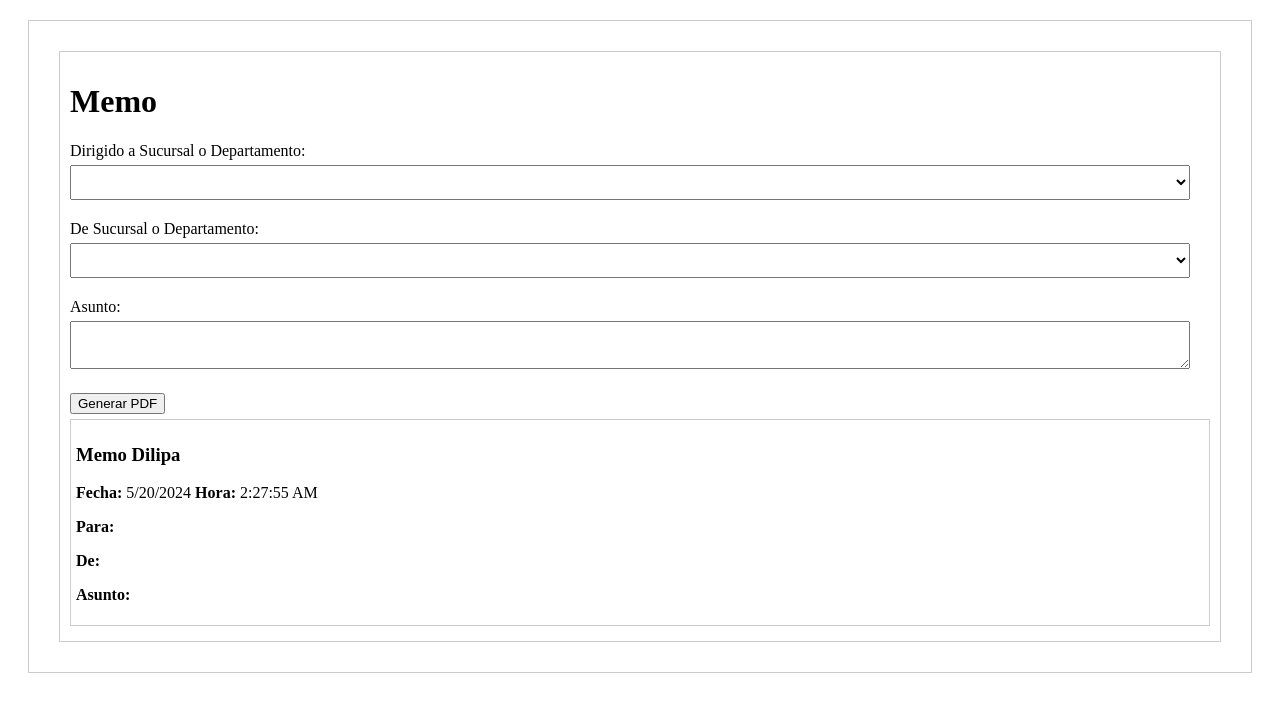
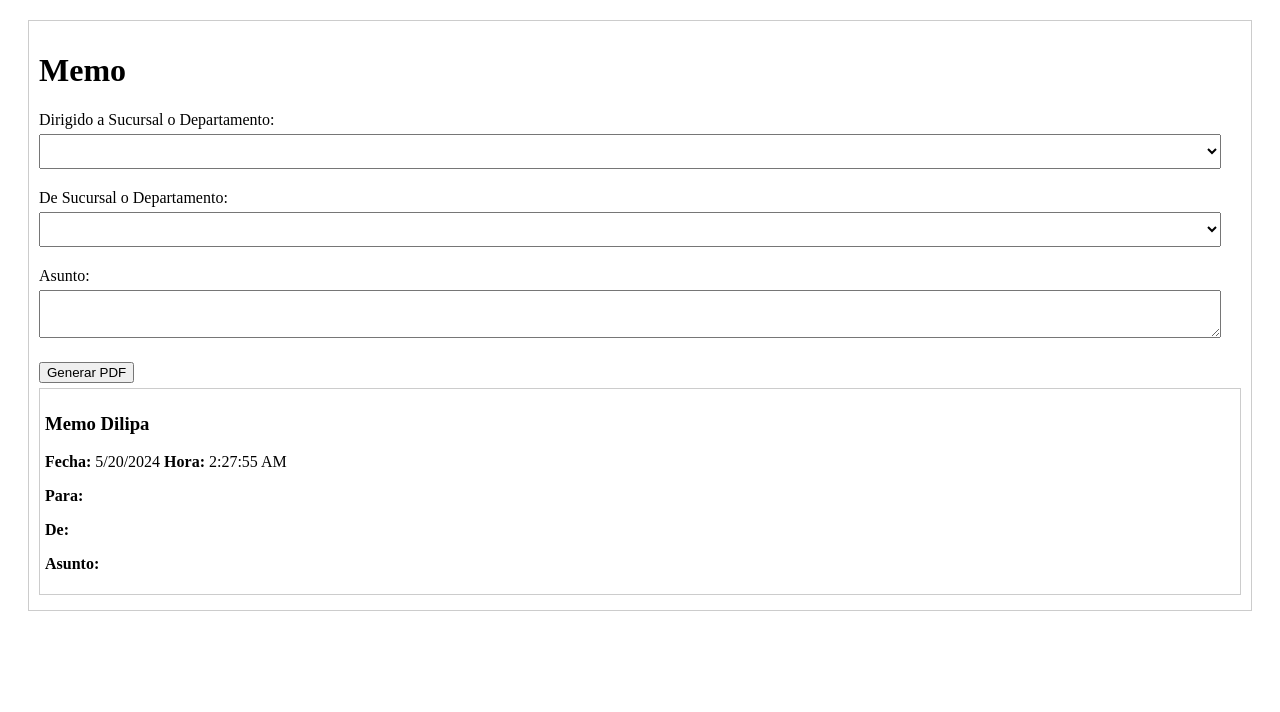
Before and after one commit to Astar18/Memo, an Angular app: page / in a window 1280 px wide. Shown: the top 712 px of the page. Built offline with nearby package versions, Linux system fonts and the light colour scheme.

Commit message:
cambios html

```diff
--- a/src/app/components/memo/memo.component.html
+++ b/src/app/components/memo/memo.component.html
@@ -1,4 +1,3 @@
-<div id="memo-container" class="memo-container">
 <div id="memo-container" class="memo-container">
   <form (ngSubmit)="printMemo()">
     <h1>Memo</h1>
```
